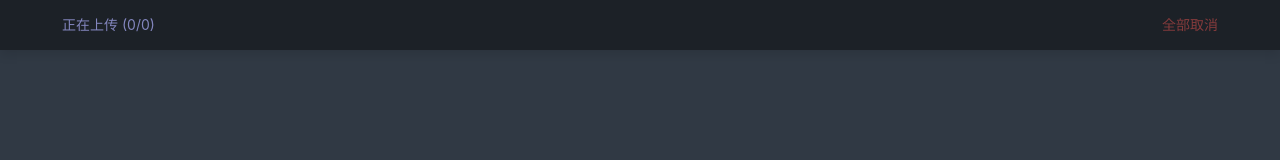
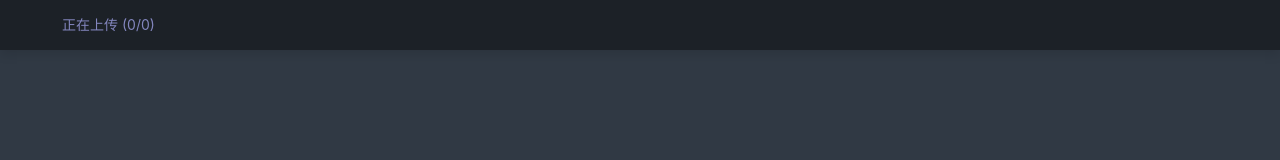
Before and after one commit to chenxijywc/large-file-upload, a Vue app in the folder vite-project/: page / in a window 1280 px wide. Shown: the top 160 px of the page. Built offline with nearby package versions, Linux system fonts and the light colour scheme.

Commit message:
no message

```diff
--- a/vite-project/src/App.vue
+++ b/vite-project/src/App.vue
@@ -2,7 +2,7 @@
   <div class="page">
     <div class="pageTop">
       <p>正在上传 ({{ statistics }})</p>
-      <p class="clearBtn" @click="clear">全部取消</p>
+      <p class="clearBtn" @click="clear" v-if="taskArr.length > 1">全部取消</p>
     </div>
     <div class="content" ref="contentRef">
       <ListItem :taskArr="taskArr" @pauseUpdate="pauseUpdate" @goonUpdate="goonUpdate" @reset="reset"/>
```
